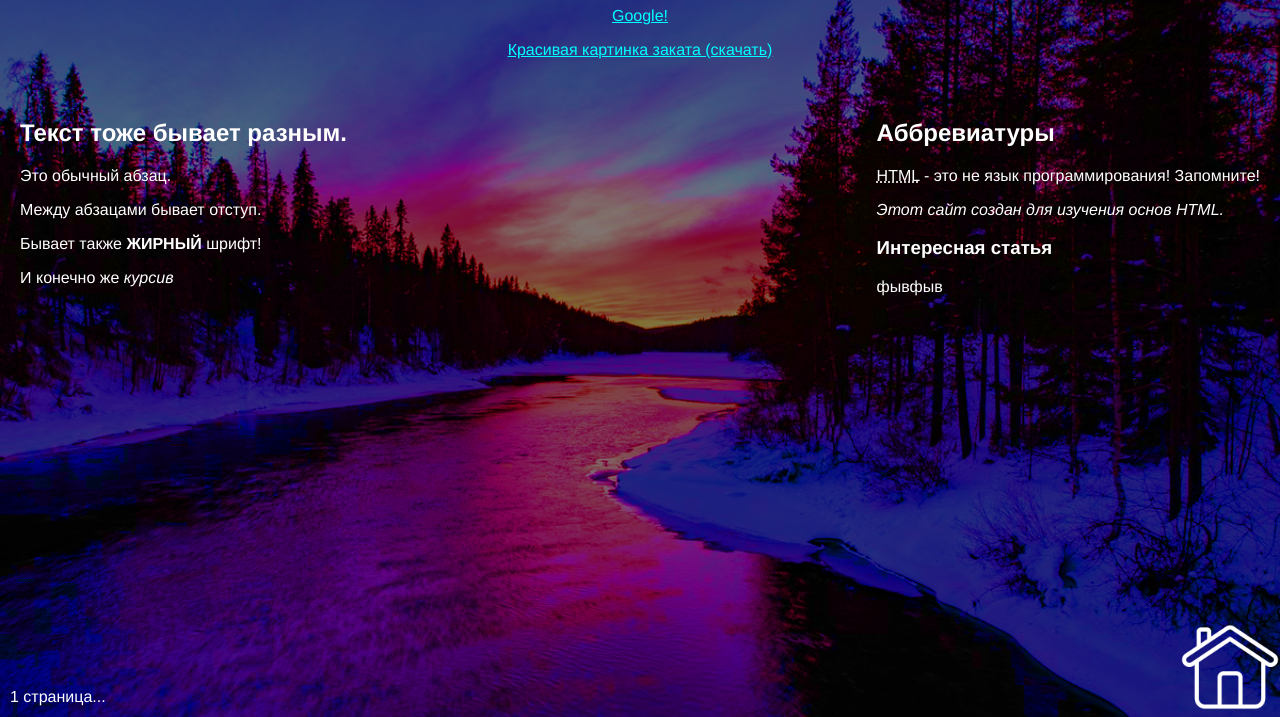
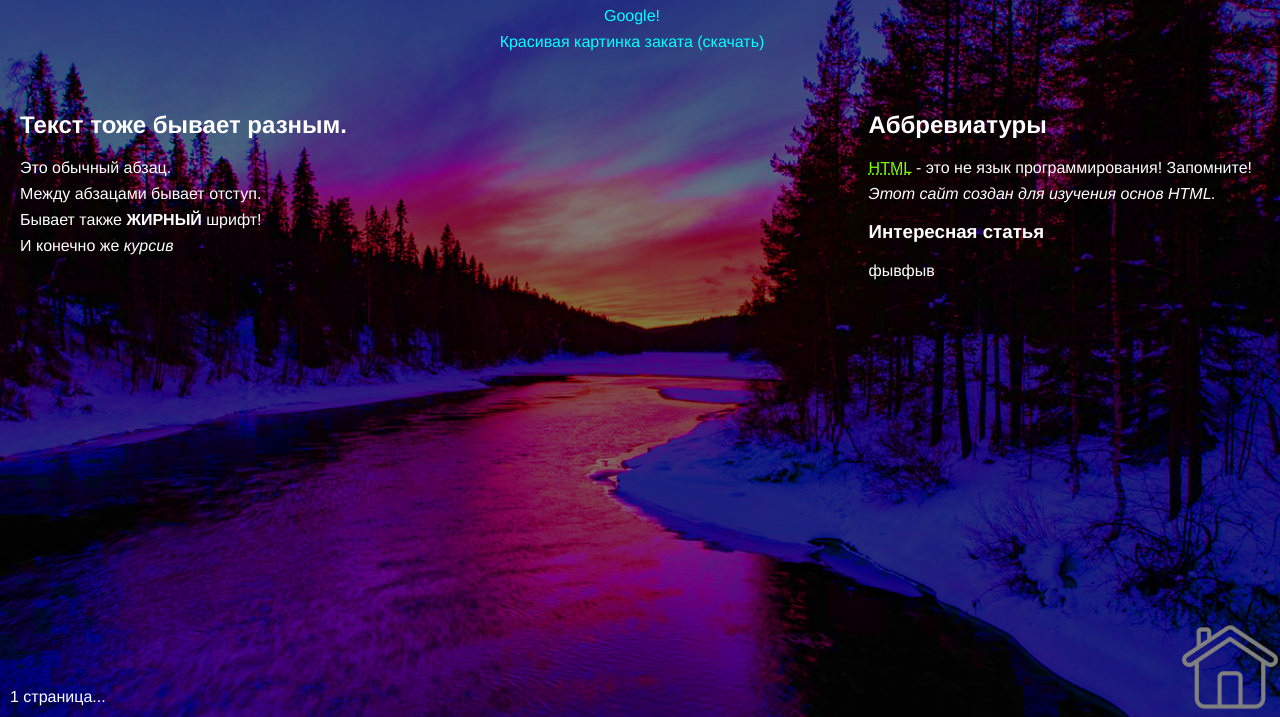
Before and after one commit to DarkVessel/my-first-site, a plain HTML site: page pages/1/main.html in a window 1280 px wide. Shown: the part 83-800 px from the top of the page. Drawn offline with Linux system fonts and the light colour scheme.

Commit message:
Changing the style of the first page, a more dynamic site and reducing some of the indentation.

```diff
--- a/general_style.css
+++ b/general_style.css
@@ -15,9 +15,26 @@
   width: 100px;
   bottom: 0;
   right: 0;
+  filter: invert(1) brightness(50%);
+  -webkit-filter: invert(1) brightness(50%);
+  -moz-filter: invert(1) brightness(50%);
+  -o-filter: invert(1) brightness(50%);
+  -ms-filter: invert(1) brightness(50%);
+}
+
+#icon_home:hover {
   filter: invert(1);
+  -webkit-filter: invert(1);
+  -moz-filter: invert(1);
+  -o-filter: invert(1);
+  -ms-filter: invert(1);
 }
 
 a {
   color: aqua
 }
+
+a:hover {
+  color: rgb(255, 153, 0);
+  text-decoration: underline;
+}
--- a/pages/1/main.html
+++ b/pages/1/main.html
@@ -5,8 +5,8 @@
     <meta charset="UTF-8">
     <meta http-equiv="X-UA-Compatible" content="IE=edge">
     <meta name="viewport" content="width=device-width, initial-scale=1.0">
+    <link rel="stylesheet" href="../../general_style.css">
     <link rel="stylesheet" href="style.css">
-    <link rel="stylesheet" href="../../general_style.css">
     <title>Project 1</title>
 </head>
 
@@ -15,26 +15,26 @@
 <body>
     <div class="background-image"></div>
     <div class="content">
-        <header>
+        <header class="text">
             <center>
                 <h1>Привет, это мой сайт!</h1>
-                <p><a href="https://google.com">Google!</a></p>
-                <p><a href="../../img/solnyshko.jpg" download="wow.jpg">Красивая картинка заката (скачать)</a></p>
+                <p class="text"><a href="https://google.com">Google!</a></p>
+                <p class="text"><a href="../../img/solnyshko.jpg" download="wow.jpg">Красивая картинка заката (скачать)</a></p>
             </center>
         </header>
 
         <section class="wrapper">
             <div>
                 <h1>Текст тоже бывает разным.</h1>
-                <p>Это обычный абзац.</p>
-                <p>Между абзацами бывает отступ.</p>
-                <p>Бывает также <b>ЖИРНЫЙ</b> шрифт!</p>
-                <p>И конечно же <i>курсив</i></p>
+                <p class="text">Это обычный абзац.</p>
+                <p class="text">Между абзацами бывает отступ.</p>
+                <p class="text">Бывает также <b>ЖИРНЫЙ</b> шрифт!</p>
+                <p class="text">И конечно же <i>курсив</i></p>
             </div>
 
             <div>
                 <h1>Аббревиатуры</h1>
-                <p><abbr title="HyperText Markup Language">HTML</abbr> - это не язык программирования! Запомните!</p>
+                <p class="text"><abbr title="HyperText Markup Language">HTML</abbr> - это не язык программирования! Запомните!</p>
 
                 <address>Этот сайт создан для изучения основ HTML.</address>
 
--- a/pages/1/style.css
+++ b/pages/1/style.css
@@ -76,3 +76,26 @@ body {
   In this way, I made small indents on the sides of the page. */
   padding: 20px;
 }
+
+a {
+  text-decoration: none;
+}
+
+abbr {
+  color: chartreuse;
+}
+
+abbr:hover {
+  color: red;
+  cursor: help;
+}
+
+.text {
+  margin: 8px;
+  margin-left: 0px;
+}
+
+.paragraph {
+  margin: 10px;
+  margin-left: 0px;
+}
--- a/style.css
+++ b/style.css
@@ -53,6 +53,7 @@ a {
     text-decoration: none;
 }
 
+
 a:hover {
     color: rgb(255, 153, 0);
     text-decoration: underline;
```
